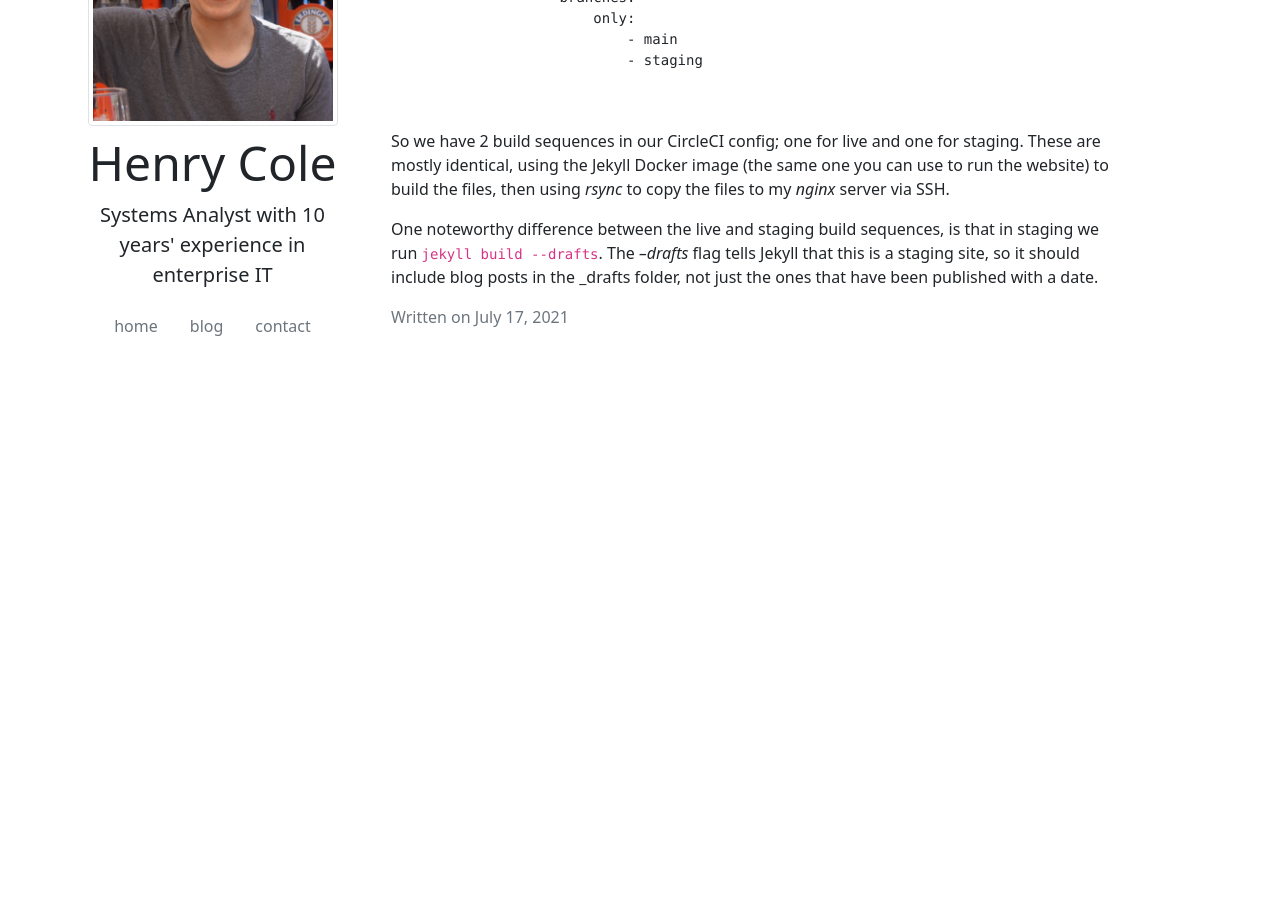
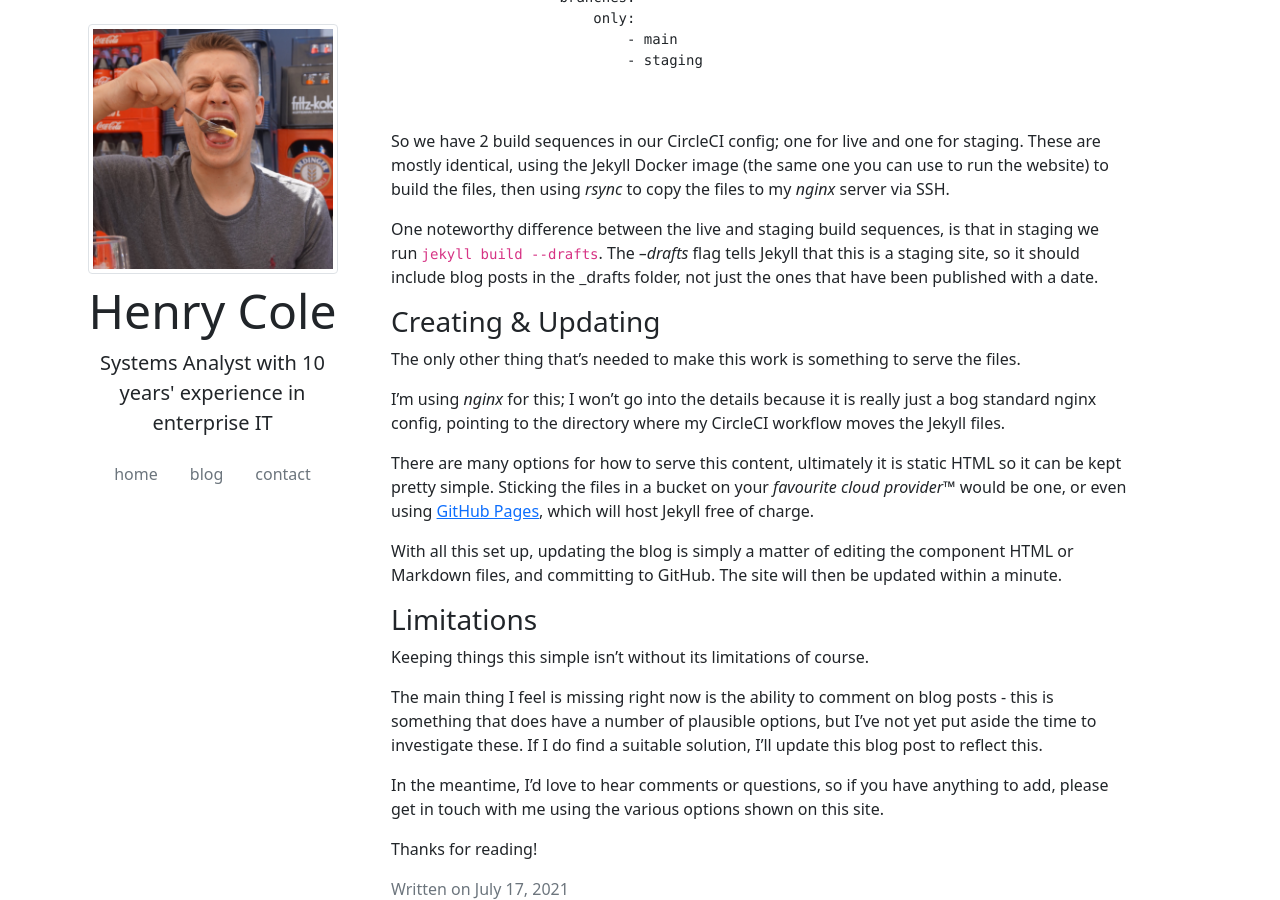
Before and after one commit to hcuk94/henry-personal-website, a Jekyll site: the page built from _posts/2021-07-17-Building-a-Basic-Personal-Blog-using-Jekyll.md, in a window 1280 px wide and 900 px high, scrolled down 2854 px. Built offline with Jekyll 4.4.1, drawn with Linux system fonts in a browser that asks for light colours; before the commit the page ends 3223 px from its top, so only the background shows below that.

Commit message:
updated blog post

````diff
--- a/_posts/2021-07-17-Building-a-Basic-Personal-Blog-using-Jekyll.md
+++ b/_posts/2021-07-17-Building-a-Basic-Personal-Blog-using-Jekyll.md
@@ -120,3 +120,21 @@ So we have 2 build sequences in our CircleCI config; one for live and one for st
 These are mostly identical, using the Jekyll Docker image (the same one you can use to run the website) to build the files, then using *rsync* to copy the files to my *nginx* server via SSH.
 
 One noteworthy difference between the live and staging build sequences, is that in staging we run ```jekyll build --drafts```. The *--drafts* flag tells Jekyll that this is a staging site, so it should include blog posts in the _drafts folder, not just the ones that have been published with a date.
+
+### Creating & Updating
+The only other thing that's needed to make this work is something to serve the files.
+
+I'm using *nginx* for this; I won't go into the details because it is really just a bog standard nginx config, pointing to the directory where my CircleCI workflow moves the Jekyll files.
+
+There are many options for how to serve this content, ultimately it is static HTML so it can be kept pretty simple. Sticking the files in a bucket on your *favourite cloud provider*™ would be one, or even using [GitHub Pages](https://pages.github.com/), which will host Jekyll free of charge.
+
+With all this set up, updating the blog is simply a matter of editing the component HTML or Markdown files, and committing to GitHub. The site will then be updated within a minute.
+
+### Limitations
+Keeping things this simple isn't without its limitations of course.
+
+The main thing I feel is missing right now is the ability to comment on blog posts - this is something that does have a number of plausible options, but I've not yet put aside the time to investigate these. If I do find a suitable solution, I'll update this blog post to reflect this.
+
+In the meantime, I'd love to hear comments or questions, so if you have anything to add, please get in touch with me using the various options shown on this site.
+
+Thanks for reading!
````
